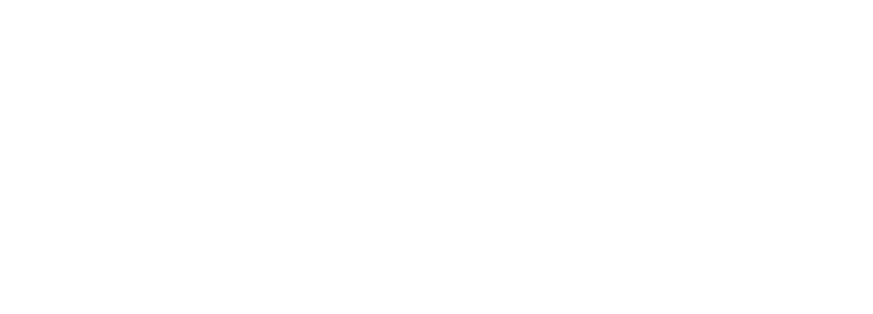
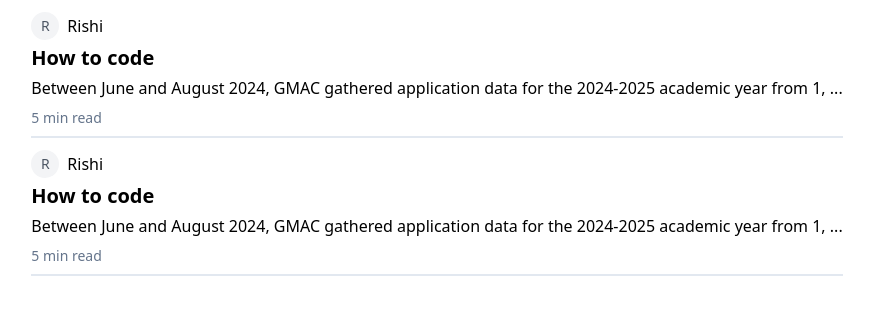
Before and after one commit to RishiBeesu/medium, a React (Vite) app in the folder frontend/: page /blogs in a window 1280 px wide. Before the commit this address had no page. Shown: the top 314 px of the page, without its empty margins (203-1076 px from the left). Built offline with nearby package versions, Linux system fonts and the light colour scheme.

Commit message:
created blog card component for blogs

```diff
--- a/frontend/src/App.tsx
+++ b/frontend/src/App.tsx
@@ -2,6 +2,7 @@
 import { Signup } from "./pages/Signup";
 import { Signin } from "./pages/Signin";
 import { Blog } from "./pages/Blog";
+import { Blogs } from "./pages/Blogs";
 
 function App() {
   return (
@@ -11,6 +12,7 @@
           <Route path="/signup" element={<Signup />} />
           <Route path="/signin" element={<Signin />} />
           <Route path="/blog/:id" element={<Blog />} />
+          <Route path="/blogs" element={<Blogs />} />
         </Routes>
       </BrowserRouter>
     </>
--- /dev/null
+++ b/frontend/src/components/Avatar.tsx
@@ -0,0 +1,9 @@
+export function Avatar({ authorName }: { authorName: string }) {
+  return (
+    <div className="relative inline-flex items-center justify-center w-7 h-7 overflow-hidden bg-gray-100 rounded-full dark:bg-gray-600">
+      <span className="font-medium text-gray-600 dark:text-gray-300 text-sm">
+        {authorName[0]}
+      </span>
+    </div>
+  );
+}
--- /dev/null
+++ b/frontend/src/components/BlogCard.tsx
@@ -0,0 +1,27 @@
+import { Avatar } from "./Avatar";
+
+interface BlogCardProps {
+  authorName: string;
+  title: string;
+  content: string;
+}
+
+export function BlogCard({ authorName, title, content }: BlogCardProps) {
+  return (
+    <div className="border-b-2 border-b-slate-200 pt-3">
+      <div className="flex">
+        <div className="flex flex-col justify-center">
+          <Avatar authorName={authorName} />
+        </div>
+        <div className="flex flex-col justify-center pl-2">{authorName}</div>
+      </div>
+      <div className="font-bold text-xl py-1">{title}</div>
+      <div>
+        {content.length > 100 ? `${content.slice(0, 100)} ...` : content}
+      </div>
+      <div className="text-slate-500 text-sm py-2">{`${Math.ceil(
+        content.length / 100
+      )} min read`}</div>
+    </div>
+  );
+}
--- /dev/null
+++ b/frontend/src/pages/Blogs.tsx
@@ -0,0 +1,20 @@
+import { BlogCard } from "../components/BlogCard";
+
+export function Blogs() {
+  return (
+    <div className="flex justify-center">
+      <div>
+        <BlogCard
+          authorName="Rishi"
+          title="How to code"
+          content="Between June and August 2024, GMAC gathered application data for the 2024-2025 academic year from 1,090 graduate management programs at nearly 300 business schools in 40 countries worldwide. Eighty percent of two-year full-time MBA programs and 64% of one-year MBA programs experienced application growth, the highest percentage of schools reporting such expansion in the last ten years. Roughly 75% of accounting and management master's programs reported an increase in applications."
+        />
+        <BlogCard
+          authorName="Rishi"
+          title="How to code"
+          content="Between June and August 2024, GMAC gathered application data for the 2024-2025 academic year from 1,090 graduate management programs at nearly 300 business schools in 40 countries worldwide. Eighty percent of two-year full-time MBA programs and 64% of one-year MBA programs experienced application growth, the highest percentage of schools reporting such expansion in the last ten years. Roughly 75% of accounting and management master's programs reported an increase in applications."
+        />
+      </div>
+    </div>
+  );
+}
```
